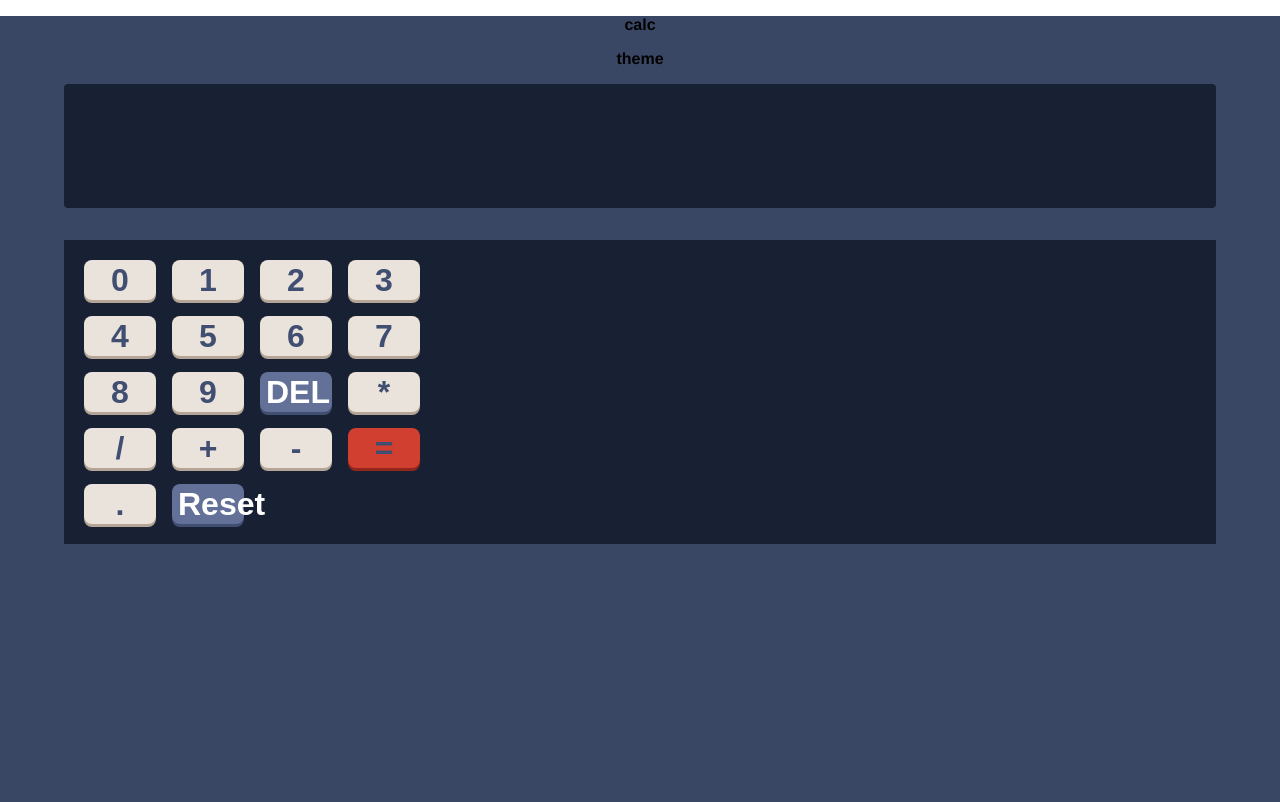
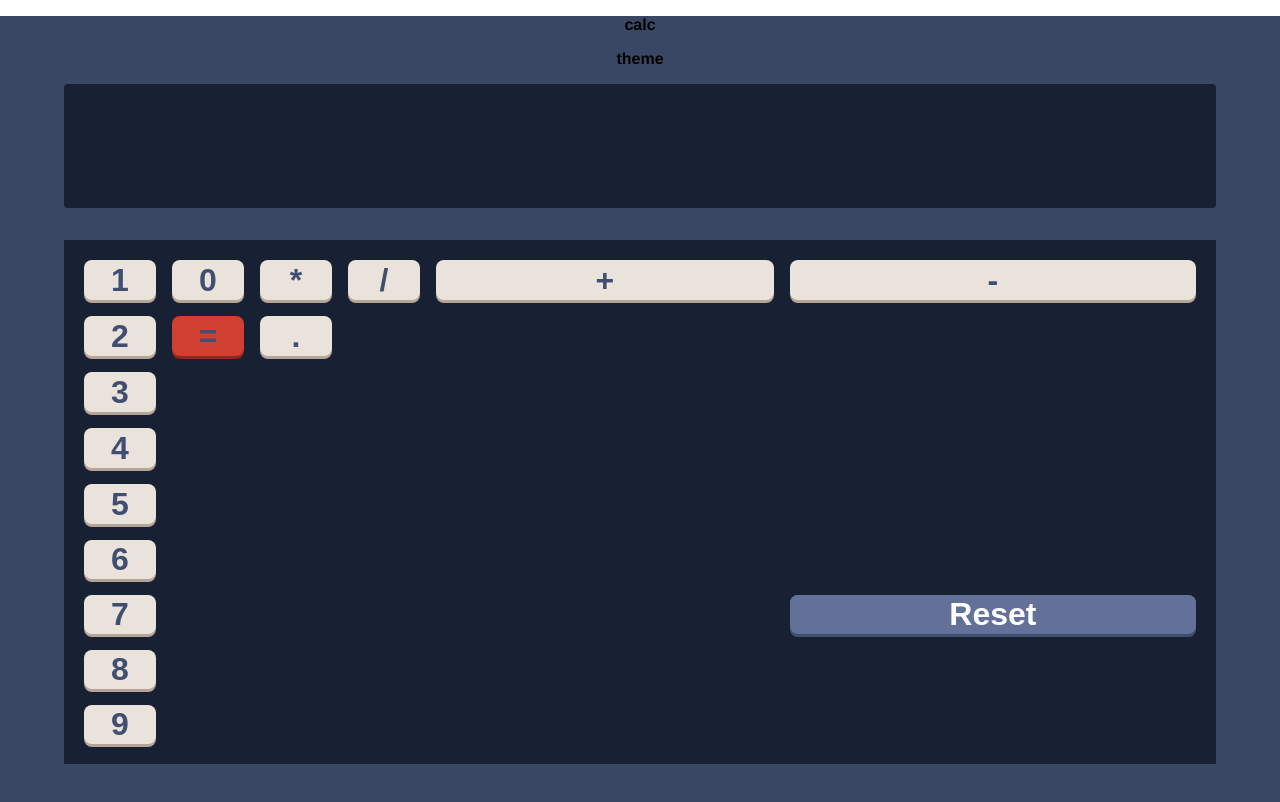
Before and after one commit to chimny/calculator, a React (Create React App) app: page / in a window 1280 px wide. Shown: the top 802 px of the page. Built offline with nearby package versions, Linux system fonts and the light colour scheme.

Commit message:
adding description key to operation symbols

```diff
--- a/src/components/buttons/CalculationButton.jsx
+++ b/src/components/buttons/CalculationButton.jsx
@@ -3,11 +3,12 @@ import {updateInput} from "../../utils/updateInput";
 import {StyledCalculationButton} from "../../styles/StyledCalculationButton";
 
 export const CalculationButton = (props) => {
+    const {symbol} = props;
     const inputValue = useSelector((state => state.inputValue.value));
     const activeOperator = useSelector((state => state.operationSequence.operator));
     const dispatch = useDispatch();
 
     return (
-        <StyledCalculationButton symbol={props.symbol} onClick={() => updateInput(inputValue, props.symbol, activeOperator, dispatch)}>{props.symbol}</StyledCalculationButton>
+        <StyledCalculationButton area={String(symbol)} symbol={symbol} onClick={() => updateInput(inputValue, symbol, activeOperator, dispatch)}>{symbol}</StyledCalculationButton>
     )
 }
--- a/src/components/buttons/DEL.jsx
+++ b/src/components/buttons/DEL.jsx
@@ -7,6 +7,6 @@ export const DEL = () => {
 
 
     return (
-        <StyledClearButton onClick={() => dispatch(removeNumber())}>DEL</StyledClearButton>
+        <StyledClearButton area={'DEL'}onClick={() => dispatch(removeNumber())}>DEL</StyledClearButton>
     )
 }
--- a/src/components/buttons/NumberButton.jsx
+++ b/src/components/buttons/NumberButton.jsx
@@ -7,6 +7,6 @@ export const NumberButton = (props) => {
 
 
     return (
-        <StyledNumButton onClick={() => dispatch(addNumber(props.number))}>{props.number}</StyledNumButton>
+        <StyledNumButton area={props.number} onClick={() => dispatch(addNumber(props.number))}>{props.number}</StyledNumButton>
     )
 }
--- a/src/components/buttons/Reset.jsx
+++ b/src/components/buttons/Reset.jsx
@@ -7,6 +7,6 @@ export const Reset = () => {
 
 
     return (
-        <StyledClearButton onClick={() => dispatch(resetOperation())}>Reset</StyledClearButton>
+        <StyledClearButton area={'Reset'}onClick={() => dispatch(resetOperation())}>Reset</StyledClearButton>
     )
 }
--- a/src/styles/StyledCalculationButton.jsx
+++ b/src/styles/StyledCalculationButton.jsx
@@ -9,4 +9,5 @@ export const StyledCalculationButton = styled.button`
   color: ${({theme}) => theme.darkBlueKeyShadow};
   font-weight: 700;
   box-shadow: 0 3px  ${({symbol, theme}) => symbol === '=' ? theme.darkRed : theme.grayOrangeKeyShadow };
+  grid-area: ${({area}) => area };
 }`
--- a/src/styles/StyledClearButton.jsx
+++ b/src/styles/StyledClearButton.jsx
@@ -5,4 +5,5 @@ export const StyledClearButton = styled.button`
  color: ${({theme}) => theme.whiteColor};
   background: ${({theme} )=> theme.darkBlueKeyBackground};
   box-shadow: 0 3px ${({theme}) => theme.darkBlueKeyShadow};
+  grid-area: ${({area}) => area };
 `
--- a/src/styles/StyledKeyboard.jsx
+++ b/src/styles/StyledKeyboard.jsx
@@ -2,10 +2,11 @@ import styled from "styled-components";
 
 export const StyledKeyboard = styled.div`
   padding: 20px;
-  margin-top:  32px;
+  margin-top: 32px;
   display: grid;
   grid-template-rows: repeat(5, 40px);
   grid-template-columns: repeat(4, 72px);
   gap: 16px;
-  background: ${({theme} )=> theme.veryDarkDesaturatedBlueKeypadScreenBGC};
+  background: ${({theme}) => theme.veryDarkDesaturatedBlueKeypadScreenBGC};
+  grid-template-area: "7 8 9 Del" "4 5 6 +" "1 2 3 -" ". 0 / *" "Reset Rest = =";
 `
--- a/src/styles/StyledNumButton.jsx
+++ b/src/styles/StyledNumButton.jsx
@@ -8,4 +8,5 @@ export const StyledNumButton = styled.button`
 font-size: 32px;
   color: ${({theme}) => theme.darkBlueKeyShadow};
   font-weight: 700;
+  grid-area: ${({area}) => area };
 }`
```
